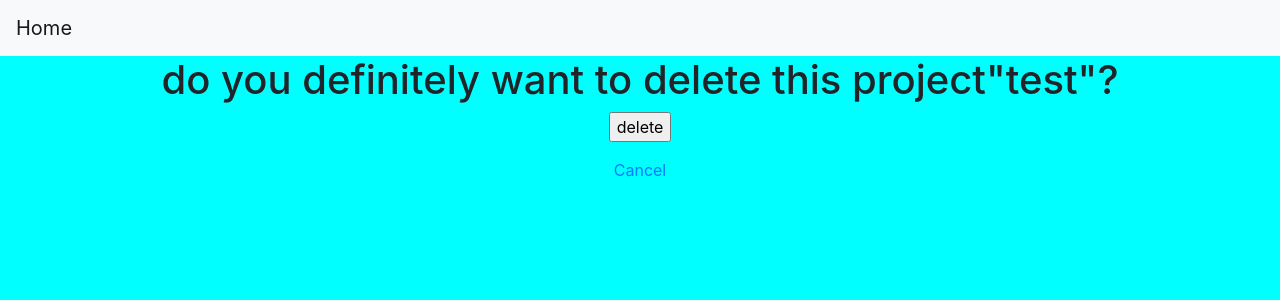
After one commit to giTimosha/todo_list, a Django app: page /projects/1/delete/ in a window 1280 px wide. The commit adds this page. Shown: the top 300 px of the page. Run offline with Django 3.2, Linux system fonts and the light colour scheme; data comes from the database, SQL or seed files in the repository; some libraries are stand-ins or nearby versions.

Commit message:
создал удаление, список задач проекта

```diff
--- a/todo_list/todo_list/urls.py
+++ b/todo_list/todo_list/urls.py
@@ -17,7 +17,8 @@ from django.contrib import admin
 from django.urls import path
 from webapp.views import IndexView, TaskView, TaskCreateView, UpdateView, DeleteView, TypeView, StatusView, \
     TypeCreateView, StatusCreateView, TypeUpdateView, StatusUpdateView, TypeDeleteView, StatusDeleteView, TaskUpdateView, TaskDeleteView
-from webapp.views.project_view import ProjectIndexView, ProjectDetailView, ProjectCreateView, ProjectUpdateView
+from webapp.views.project_view import ProjectIndexView, ProjectDetailView, ProjectCreateView, ProjectUpdateView, \
+    ProjectDeleteView
 
 urlpatterns = [
     path('admin/', admin.site.urls),
@@ -38,4 +39,5 @@ urlpatterns = [
     path('project/<int:pk>/', ProjectDetailView.as_view(), name='project_view'),
     path('projects/add/', ProjectCreateView.as_view(), name='project_create'),
     path('projects/<int:pk>/edit/', ProjectUpdateView.as_view(), name='project_update'),
+    path('projects/<int:pk>/delete/', ProjectDeleteView.as_view(), name='project_delete'),
 ]
--- a/todo_list/webapp/models.py
+++ b/todo_list/webapp/models.py
@@ -18,7 +18,7 @@ class Task(models.Model):
     status = models.ForeignKey('Status', related_name='task_status', verbose_name='Status', on_delete=models.PROTECT)
     type = models.ForeignKey('Type', related_name='task_type', verbose_name='type', on_delete=models.PROTECT)
     date = models.DateField(auto_now_add=True, null=False, blank=False, verbose_name='Date')
-    project = models.ForeignKey(Project, null=True, blank=False, related_name='project', on_delete=models.PROTECT,
+    project = models.ForeignKey(Project, null=True, blank=False, related_name='tasks', on_delete=models.PROTECT,
                                 verbose_name='Project')
 
     def __str__(self):
--- /dev/null
+++ b/todo_list/webapp/templates/project/project_delete.html
@@ -0,0 +1,13 @@
+{% extends "base.html" %}
+{% block title %}Delete{% endblock %}
+{% block menu %}
+
+{% endblock %}
+{% block content %}
+    <h1>do you definitely want to delete this project"{{ project }}"?</h1>
+    <form method="POST" action="{% url "project_delete" project.pk %}" class="text-center">
+        {% csrf_token %}
+        <p><input type="submit" value="delete"></p>
+        <p><a href="{% url "project_list" %}">Cancel</a></p>
+    </form>
+{% endblock %}
--- a/todo_list/webapp/templates/project/project_view.html
+++ b/todo_list/webapp/templates/project/project_view.html
@@ -1,7 +1,7 @@
 {% extends 'base.html' %}
 {% block menu %}
 <a class="navbar-brand" href="{% url 'project_update' project.pk%}">Update</a>
-{#    <a class="navbar-brand" href="{% url 'delete_view' task.pk%}">Delete</a>#}
+    <a class="navbar-brand" href="{% url 'project_delete' project.pk%}">Delete</a>
 {% endblock %}
 {% block content %}
     <div class="row">
@@ -15,4 +15,8 @@
                 </div>
             </div>
     </div>
+    {% for task in project.tasks.all%}
+        <p>{{ task.description }}</p>
+    {% endfor %}
+
 {% endblock %}
--- a/todo_list/webapp/views/project_view.py
+++ b/todo_list/webapp/views/project_view.py
@@ -1,5 +1,5 @@
 from django.urls import reverse
-from django.views.generic import ListView, DetailView, CreateView, UpdateView
+from django.views.generic import ListView, DetailView, CreateView, UpdateView, DeleteView
 
 from webapp.forms import ProjectForm
 from webapp.models import Project
@@ -39,3 +39,13 @@ class ProjectUpdateView(UpdateView):
 
     def get_success_url(self):
         return reverse('project_view', kwargs={'pk': self.object.pk})
+
+
+class ProjectDeleteView(DeleteView):
+    model = Project
+    context_object_name = 'project'
+    template_name = 'project/project_delete.html'
+
+
+    def get_success_url(self):
+        return reverse('project_list')
```
Also changed, not shown: todo_list/webapp/migrations/0003_auto_20191010_1258.py (added).
